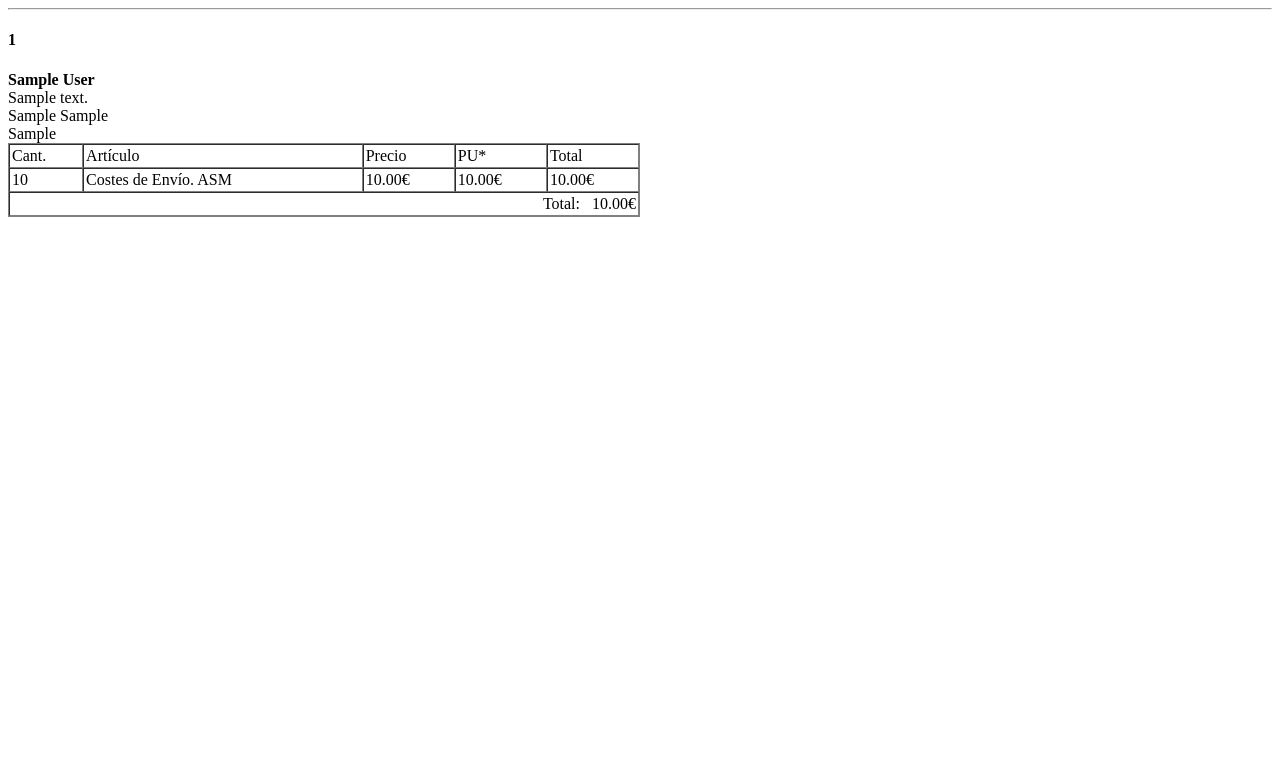
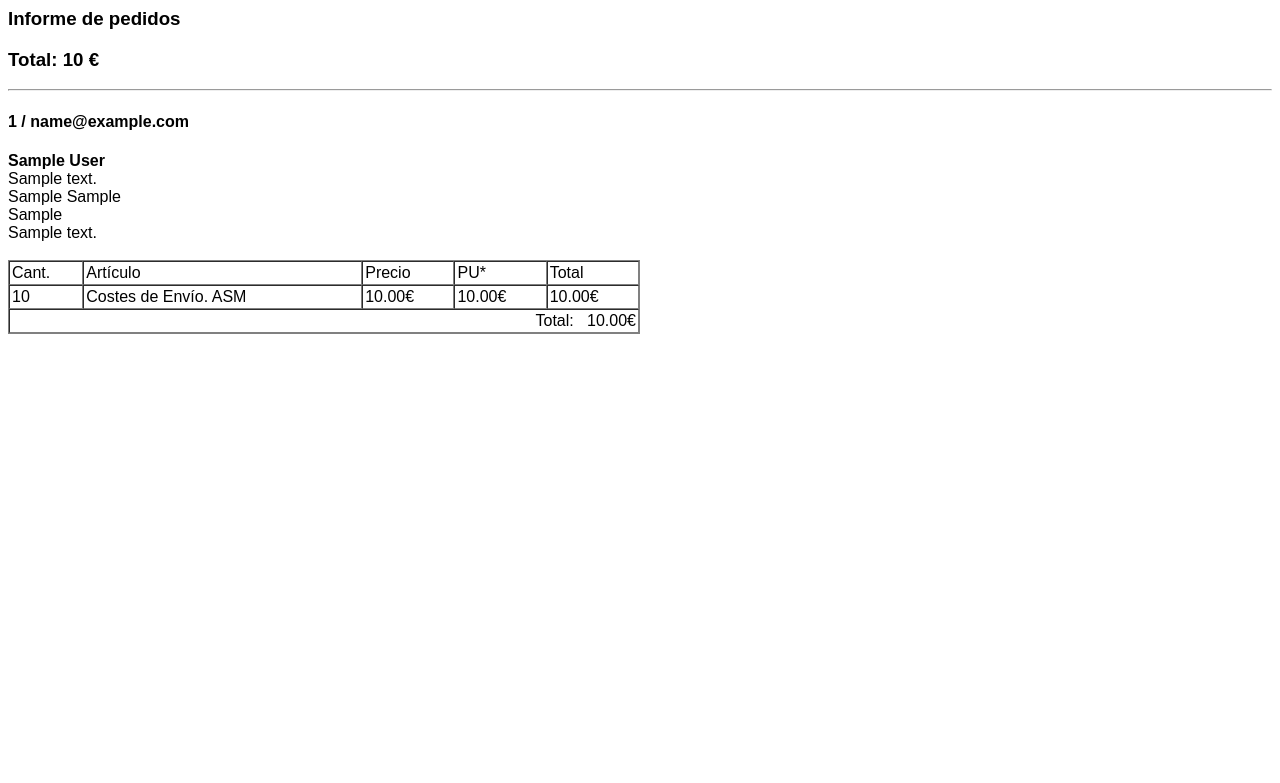
Before and after one commit to jordic/django_tiny_shop, a Django app: template tshop/order/templates/admin/order/order/view_orders.html in a window 1280 px wide. Shown: the top 783 px of the page. Run offline with Django 3.2, Linux system fonts and the light colour scheme; the template is opened without the code that fills it: most values are stand-ins (such as "Sample title", 1, 10 or a date in 2020); parts of the project's set-up code (start-up, migrations or seed data) failed here and were passed over.

```diff
--- a/tshop/order/admin.py
+++ b/tshop/order/admin.py
@@ -52,6 +52,11 @@ class OrderAdmin(admin.ModelAdmin):
     def view_orders(self, request, queryset):
         c = {}
         c['obj'] = queryset
+        total = 0
+        for k in queryset:
+            total = total + k.total()
+        c['total'] = total
+
         return direct_to_template(request, 'admin/order/order/view_orders.html', c)
 
 
--- a/tshop/order/templates/admin/order/order/view_orders.html
+++ b/tshop/order/templates/admin/order/order/view_orders.html
@@ -1,12 +1,24 @@
+<html>
+<style>
+
+body, p, td, h1, h2, h3, h4 {font-family:Arial; }
+
+</style>
+<body>
+
+<h3>Informe de pedidos</h3>
+<h3>Total: <b>{{ total }} &euro;</b></h3>
+
 {% for ord in obj %}
 <hr />
-	<h4>{{ ord.uid }}</h4>
+	<h4>{{ ord.uid }} /  {{  ord.client.email }}</h4>
 	<p>
 		<b>{{ ord.client.full_name }}</b><br />
 		{{ ord.client.ship_address }}<br />
-		{{ ord.client.ship_pc }}&nbsp;{{ ord.client.get_ship_provincia_display }}<br />
-		{{ ord.client.ship_extra }}
-		<br />
+		{{ ord.client.ship_pc }}&nbsp;{{ ord.client.ship_city }}<br />
+		{{ ord.client.get_ship_provincia_display }}<br />
+		{{ ord.client.ship_text }}
+		<br /><br />
 
 		<table width="50%" border="1" class="checkout" cellpadding=2 cellspacing=0 style="border:1px solid grey">
             <tr class="header">
@@ -39,6 +51,9 @@
 
 	</p>
 
+	<p></p>
 
 
 {% endfor %}
+</body>
+</html>
--- a/tshop/shop/views.py
+++ b/tshop/shop/views.py
@@ -160,7 +160,7 @@ def shipping_cost(request):
     if cp != "":
         from shipping import get_shipping_method
         shipping_method = get_shipping_method()
-        print shipping_method
+        #print shipping_method
         result = shipping_method(cart, cp, amount)
     else:
         raise Http404
```
Also changed, not shown: tshop/order/models.py (+10 -7 lines).
